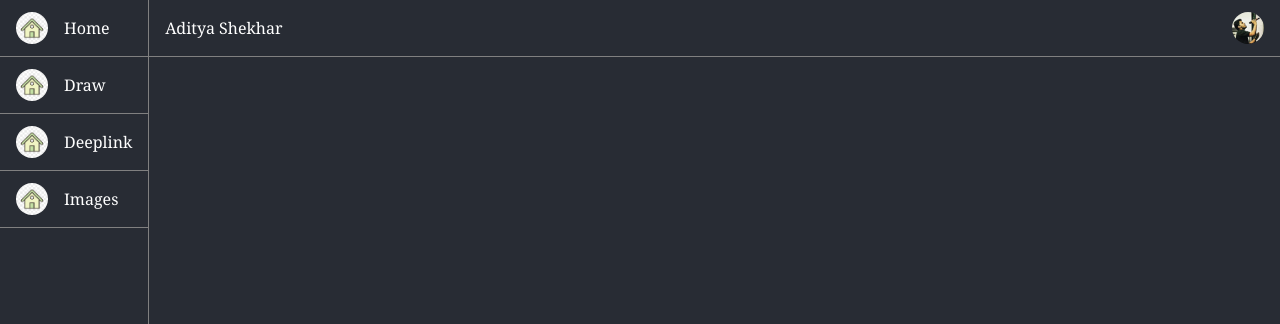
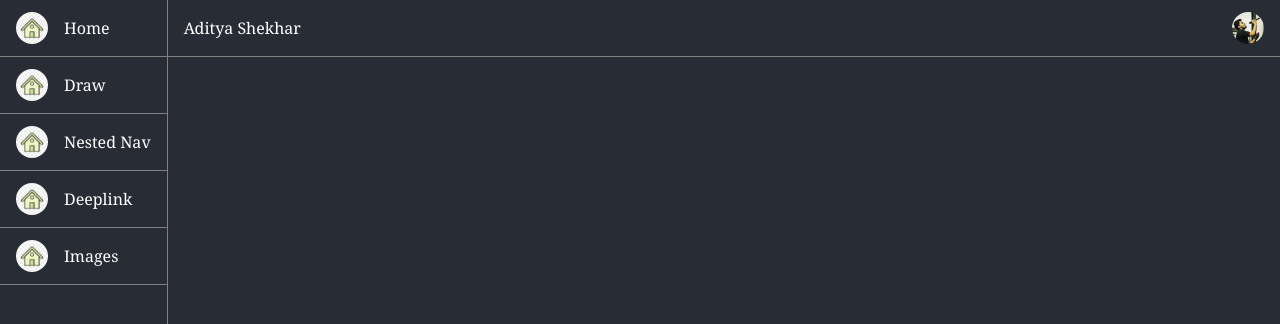
Before and after one commit to shekharaditya7/my-app, a React (Create React App) app: page / in a window 1280 px wide. Shown: the top 324 px of the page. Built offline with nearby package versions, Linux system fonts and the light colour scheme.

Commit message:
added Nested Nav

```diff
--- a/src/components/App/sidebar.constants.js
+++ b/src/components/App/sidebar.constants.js
@@ -13,6 +13,12 @@ const NAV_ITEMS = [
     alt: "draw",
   },
   {
+    label: "Nested Nav",
+    url: pages.NESTED_NAV,
+    logoSrc: "/images/sidebar/HomeIcon.png",
+    alt: "nav",
+  },
+  {
     label: "Deeplink",
     url: pages.DEEPLINK,
     logoSrc: "/images/sidebar/HomeIcon.png",
@@ -21,7 +27,7 @@ const NAV_ITEMS = [
   {
     label: "Images",
     url: pages.IMAGE_OPERATIONS,
-    logoSrc: "images/sidebar/HomeIcon.png",
+    logoSrc: "/images/sidebar/HomeIcon.png",
     alt: "images",
   },
 ];
--- a/src/components/NestedNav/NestedNavItem.js
+++ b/src/components/NestedNav/NestedNavItem.js
@@ -3,7 +3,7 @@ import { Link } from "react-router-dom";
 
 import styles from "./NestedNavItem.module.scss";
 
-const defaultNavObject = {
+export const defaultNavObject = {
   label: "1",
   listItems: [
     {
--- a/src/components/NestedNav/index.js
+++ b/src/components/NestedNav/index.js
@@ -3,9 +3,11 @@ import NestedNavItem from "./NestedNavItem";
 import validateNavObject from "./validateNavObject";
 import styles from "./index.module.scss";
 
+import { defaultNavObject } from "./NestedNavItem";
+
 export default function NestedNav() {
-  const [text, setText] = useState("");
-  const [navObject, setNavObject] = useState({});
+  const [text, setText] = useState(JSON.stringify(defaultNavObject, null, 2));
+  const [navObject, setNavObject] = useState(defaultNavObject);
   const handleTextChange = (event) => {
     setText(event.target.value);
   };
```
